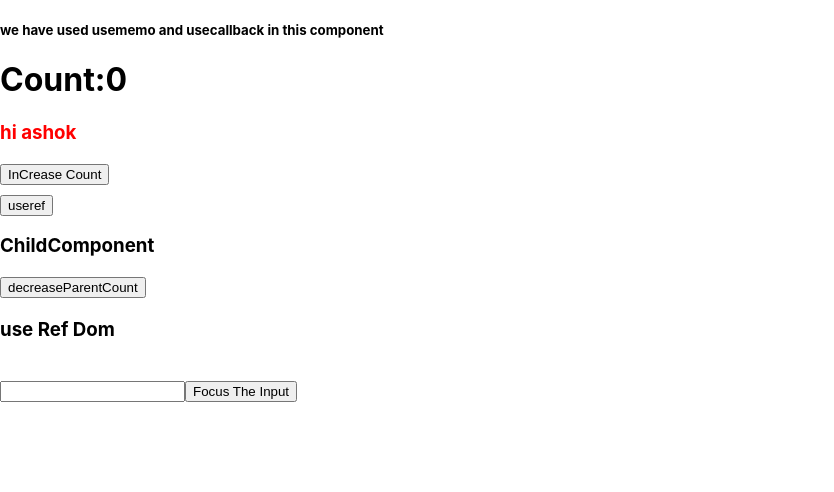
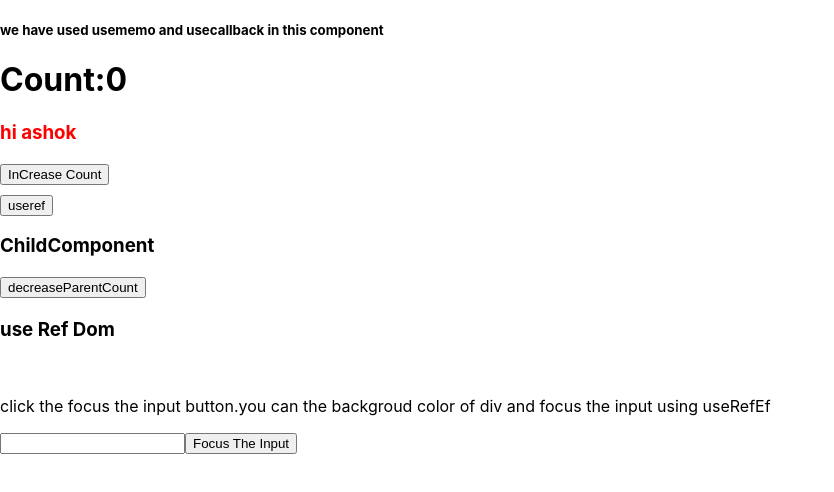
Before and after one commit to ashok-virat/React-top-api, a React (Create React App) app: page /useMemo in a window 1280 px wide. Shown: the top 492 px of the page, without its empty margins (0-834 px from the left). Built offline with nearby package versions, Linux system fonts and the light colour scheme.

Commit message:
use ref use case added

```diff
--- a/src/Component/UseMemo/useRefDom.js
+++ b/src/Component/UseMemo/useRefDom.js
@@ -13,8 +13,12 @@ const UseRefDom = () => {
 
   return (
     <div style={{ marginTop: "20px" }} ref={elementRef}>
-      <h3> use Ref Dom</h3>
+      <h3> use Ref Dom </h3>
       <br />
+      <p>
+        click the focus the input button.you can the backgroud color of div and
+        focus the input using useRefEf
+      </p>
       <input ref={inputRef}></input>
       <button onClick={focusTheButton}>Focus The Input</button>
     </div>
```
